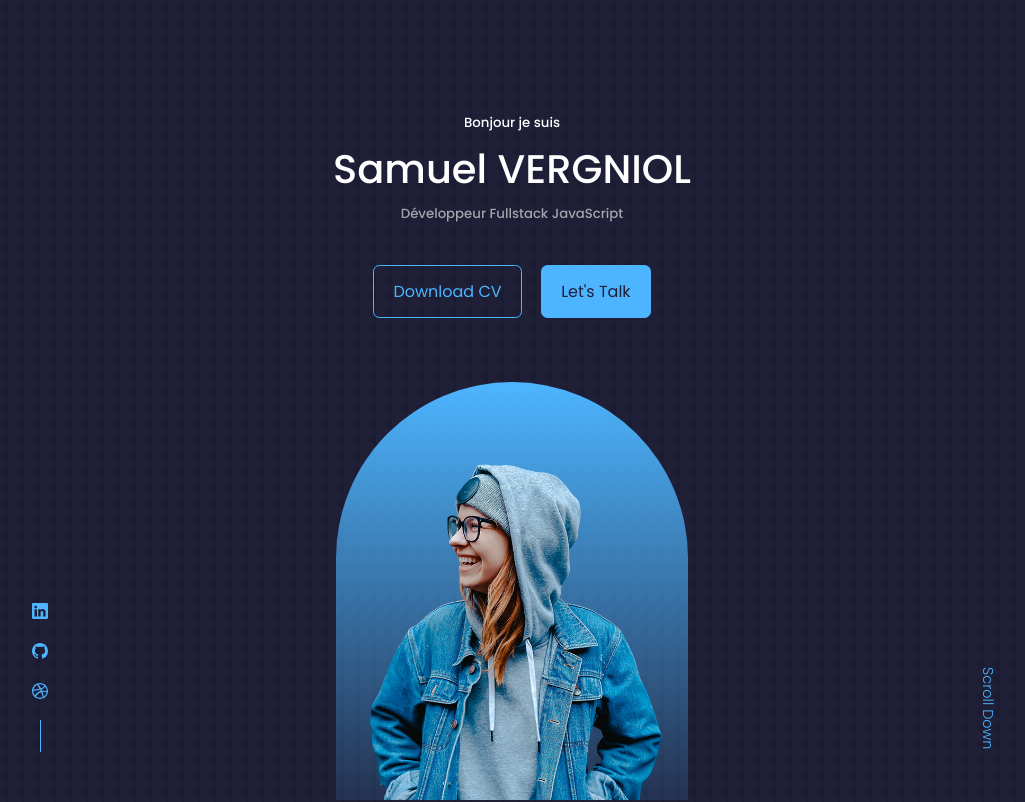
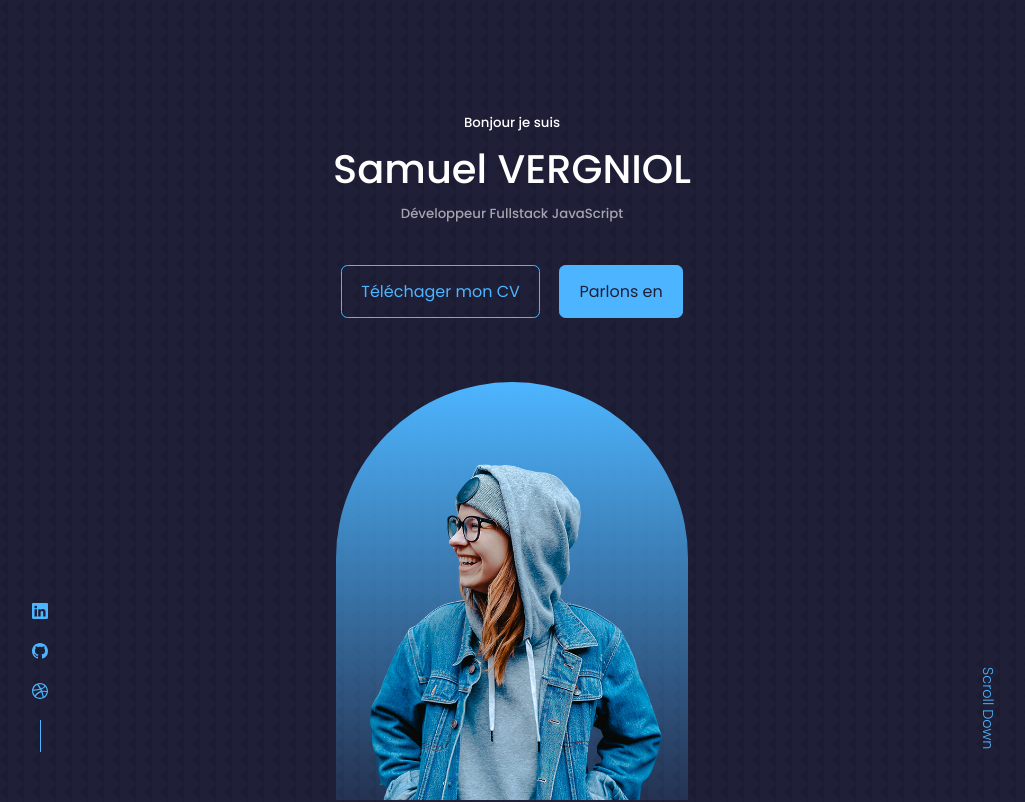
Before and after one commit to Alkyys/Portfolio, a React (Create React App) app: page / in a window 1280 px wide. Shown: the top 802 px of the page, without its empty margins (128-1153 px from the left). Built offline with nearby package versions, Linux system fonts and the light colour scheme.

Commit message:
Update CTA.jsx

```diff
--- a/src/components/header/CTA.jsx
+++ b/src/components/header/CTA.jsx
@@ -5,11 +5,10 @@ const CTA = () => {
   return (
     <div className="cta">
       <a href={CV} download className="btn">
-        Download CV
+        Téléchager mon CV
       </a>
-      <a herf="#contact" className="btn btn-primary">
-        {" "}
-        Let's Talk
+      <a href="#contact" className="btn btn-primary">
+        Parlons en
       </a>
     </div>
   );
```
